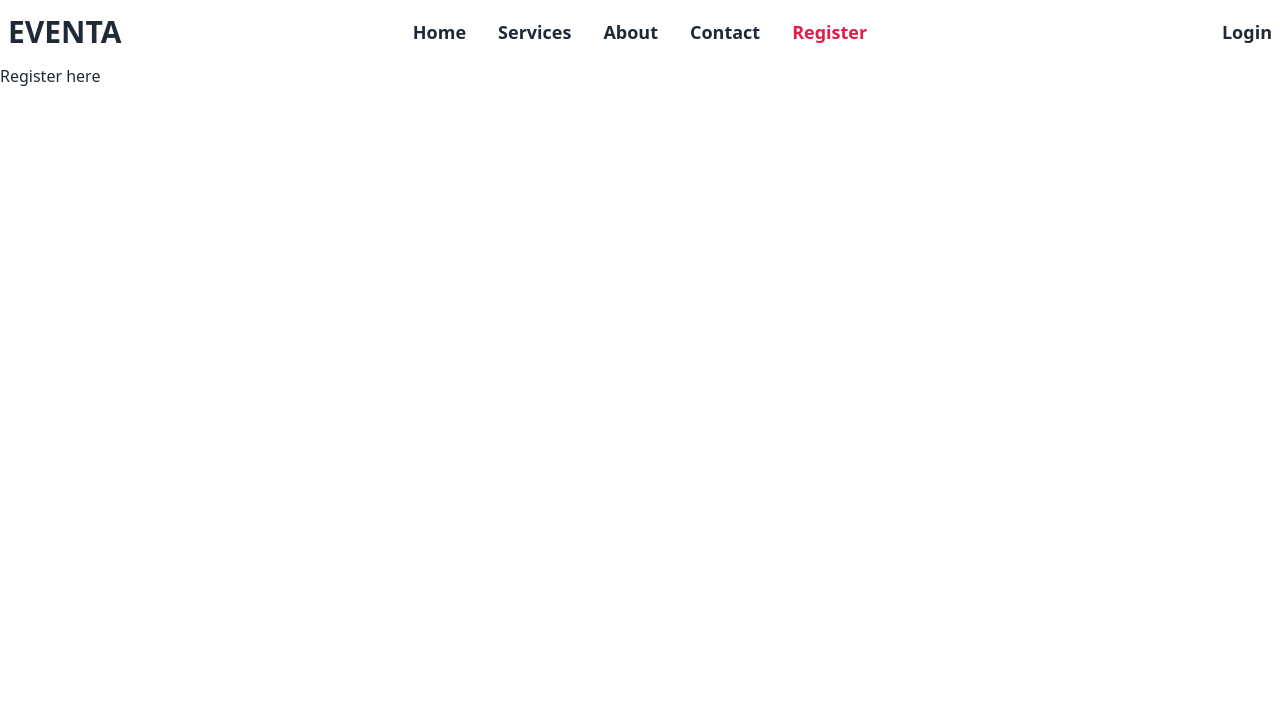
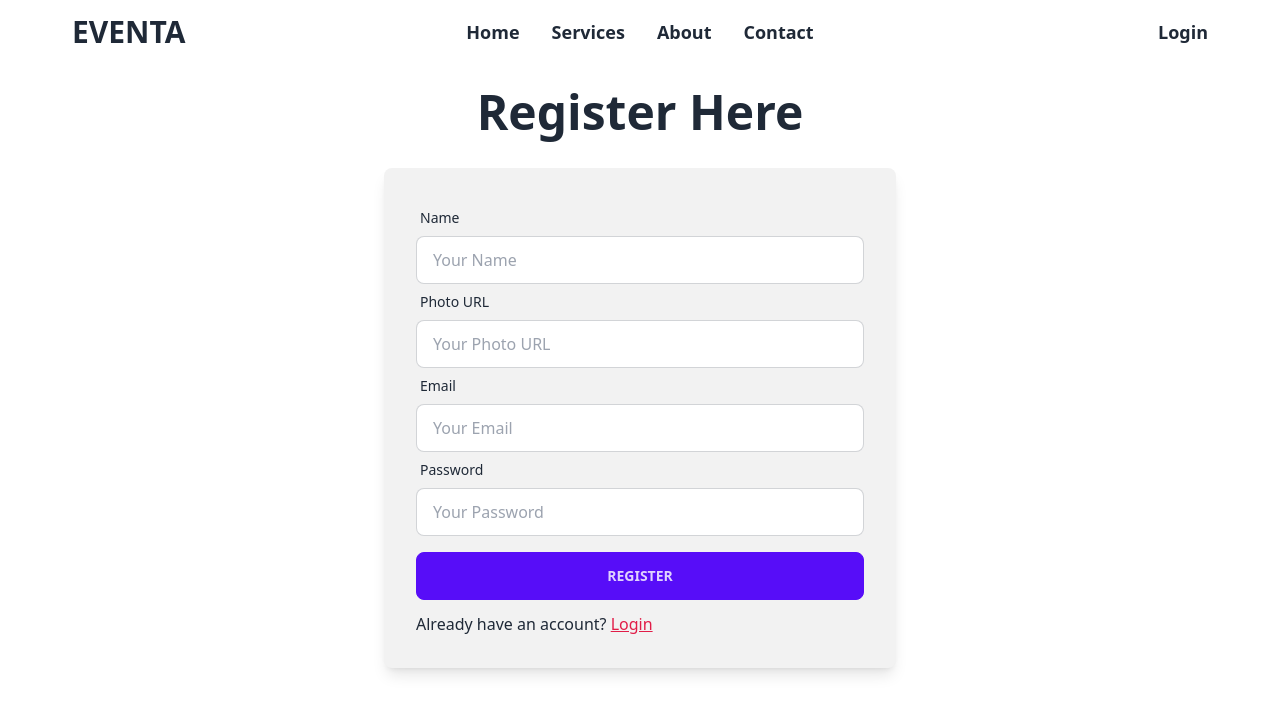
Before and after one commit to shihab01118/event-management-with-react, a React (Vite) app: page /register in a window 1280 px wide. Shown: the top 714 px of the page. Built offline with nearby package versions, Linux system fonts and the light colour scheme.

Commit message:
login and register page added

```diff
--- a/src/components/Navbar/Navbar.jsx
+++ b/src/components/Navbar/Navbar.jsx
@@ -59,24 +59,10 @@ const Navbar = () => {
           Contact
         </NavLink>
       </li>
-      <li>
-        <NavLink
-          to="/register"
-          className={({ isActive, isPending }) =>
-            isPending
-              ? "pending"
-              : isActive
-              ? "text-rose-600 font-semibold text-lg"
-              : "font-semibold text-lg"
-          }
-        >
-          Register
-        </NavLink>
-      </li>
     </>
   );
   return (
-    <div className="navbar lg:max-w-7xl mx-auto">
+    <div className="navbar lg:max-w-6xl mx-auto">
       <div className="navbar-start">
         <div className="dropdown">
           <label tabIndex={0} className="btn btn-ghost lg:hidden">
--- a/src/pages/Contact/Contact.jsx
+++ b/src/pages/Contact/Contact.jsx
@@ -4,7 +4,9 @@ import { GoLocation } from "react-icons/go";
 
 const Contact = () => {
   return (
-    <div className="flex max-w-7xl mx-auto">
+    <div className="max-w-6xl mx-auto">
+        <h2 className="text-center mb-5">Contact Us</h2>
+      <div className="flex">
       <div className="w-1/2">
         <h2>Contact Information</h2>
         <div className="flex gap-4">
@@ -39,6 +41,7 @@ const Contact = () => {
         <textarea placeholder="Your Message" rows="6" className="w-full border mt-5"></textarea>
         <button className="btn btn-neutral btn-outline">Send Message</button>
       </div>
+      </div>
     </div>
   );
 };
--- a/src/pages/Login/Login.jsx
+++ b/src/pages/Login/Login.jsx
@@ -1,11 +1,48 @@
-
+import { Link } from "react-router-dom";
 
 const Login = () => {
-    return (
-        <div>
-            Log in here
+  return (
+    <div className="max-w-lg mx-auto h-screen mt-6">
+      <h1 className="text-5xl font-bold text-center">Login Now!</h1>
+      <form className="bg-base-200 p-8 shadow-lg rounded-lg mt-8">
+        <div className="form-control">
+          <label className="label">
+            <span className="label-text">Email</span>
+          </label>
+          <input
+            type="email"
+            name="email"
+            placeholder="Your Email"
+            className="input input-bordered"
+            required
+          />
         </div>
-    );
+        <div className="form-control">
+          <label className="label">
+            <span className="label-text">Password</span>
+          </label>
+          <input
+            type="password"
+            name="password"
+            placeholder="Your Password"
+            className="input input-bordered"
+            required
+          />
+          <label className="label">
+            <a href="#" className="label-text-alt link link-hover">
+              Forgot password?
+            </a>
+          </label>
+        </div>
+        <div className="form-control mt-4">
+          <button className="btn btn-primary">Login</button>
+        </div>
+        <p className="mt-3">
+          Don{"'"}t have an account? <Link className="text-rose-600 underline" to="/register">Register</Link>
+        </p>
+      </form>
+    </div>
+  );
 };
 
 export default Login;
--- a/src/pages/Register/Register.jsx
+++ b/src/pages/Register/Register.jsx
@@ -1,10 +1,67 @@
+import { Link } from "react-router-dom";
 
 
 const Register = () => {
     return (
-        <div>
-            Register here
+        <div className="max-w-lg mx-auto h-screen mt-6">
+      <h1 className="text-5xl font-bold text-center">Register Here</h1>
+      <form className="bg-base-200 p-8 shadow-lg rounded-lg mt-8">
+        <div className="form-control">
+          <label className="label">
+            <span className="label-text">Name</span>
+          </label>
+          <input
+            type="text"
+            name="name"
+            placeholder="Your Name"
+            className="input input-bordered"
+            required
+          />
         </div>
+        <div className="form-control">
+          <label className="label">
+            <span className="label-text">Photo URL</span>
+          </label>
+          <input
+            type="text"
+            name="img"
+            placeholder="Your Photo URL"
+            className="input input-bordered"
+            required
+          />
+        </div>
+        <div className="form-control">
+          <label className="label">
+            <span className="label-text">Email</span>
+          </label>
+          <input
+            type="email"
+            name="email"
+            placeholder="Your Email"
+            className="input input-bordered"
+            required
+          />
+        </div>
+        <div className="form-control">
+          <label className="label">
+            <span className="label-text">Password</span>
+          </label>
+          <input
+            type="password"
+            name="password"
+            placeholder="Your Password"
+            className="input input-bordered"
+            required
+          />
+        </div>
+        <div className="form-control mt-4">
+          <button className="btn btn-primary">Register</button>
+        </div>
+        <p className="mt-3">
+          Already have an account? <Link className="text-rose-600 underline" to="/login">Login</Link>
+        </p>
+      </form>
+    </div>
     );
 };
 
--- a/src/pages/Services/Services.jsx
+++ b/src/pages/Services/Services.jsx
@@ -6,7 +6,7 @@ const Services = () => {
     const services = useLoaderData();
     // console.log(services);
     return (
-        <div className="max-w-7xl mx-auto">
+        <div className="max-w-6xl mx-auto">
             <div className="grid grid-cols-3">
                 <div className="flex items-center justify-center"><h2>Explore Services</h2></div>
                 <div className="col-span-2">
```
